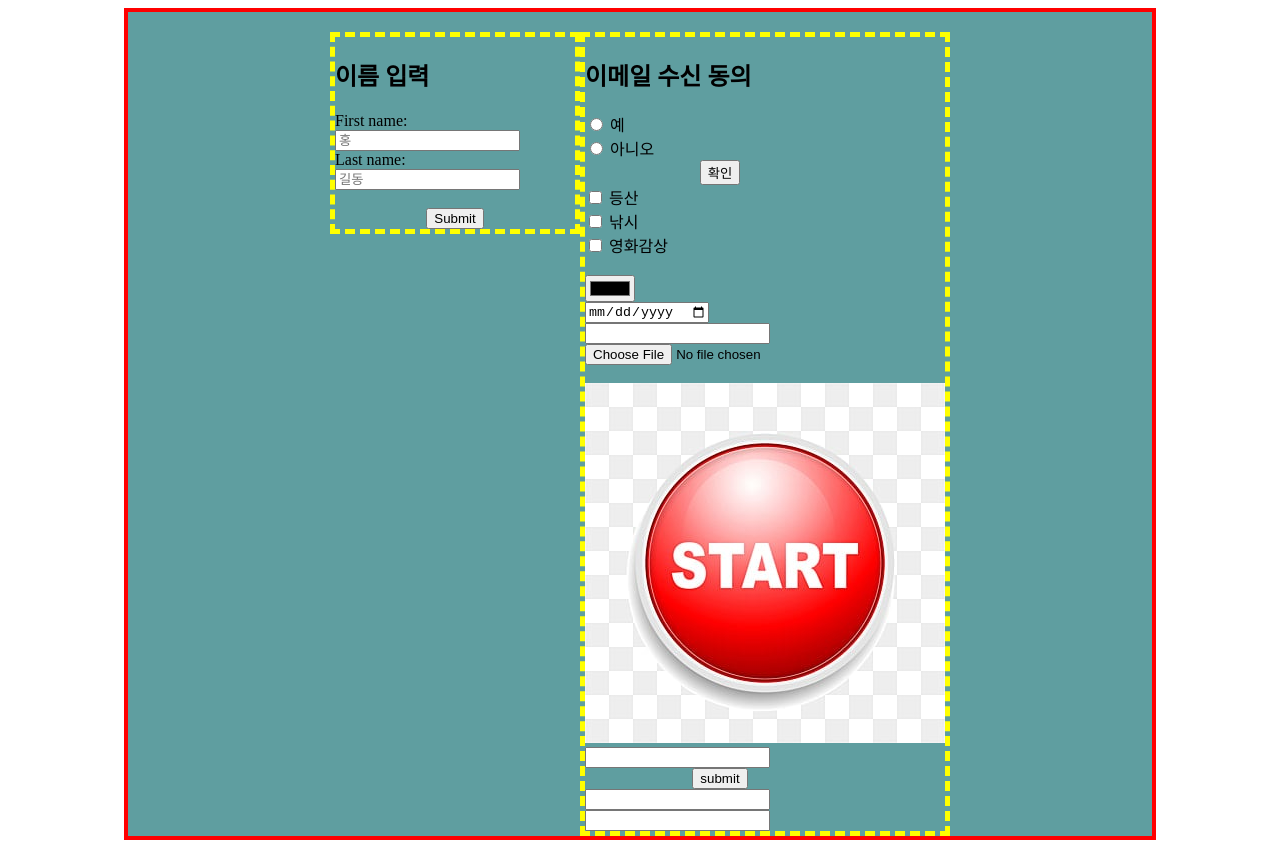
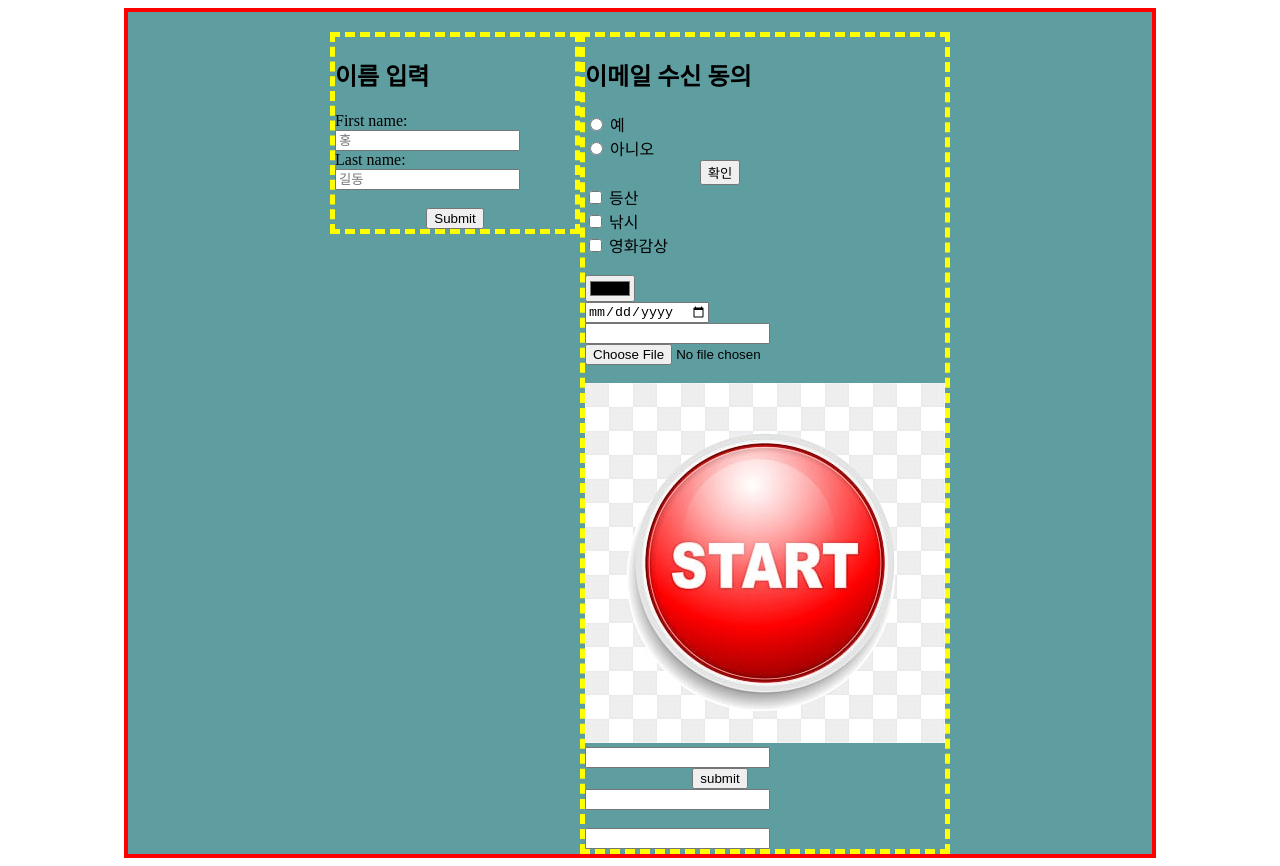
Before and after one commit to eunjiuekim/html_study, a plain HTML site: page index.html in a window 1280 px wide. Drawn offline with Linux system fonts and the light colour scheme.

Commit message:
Update index.html
bsbsbsbsbs

```diff
--- a/index.html
+++ b/index.html
@@ -108,7 +108,7 @@
                 <input type="search" id="gsearch" name="gsearch">
                 <input type="submit" value="Submit">
             </form> -->
-            <input type="tel"><br>
+            <input type="tel"><br><br>
             <input type="search">
         </main>
     </div>
```
